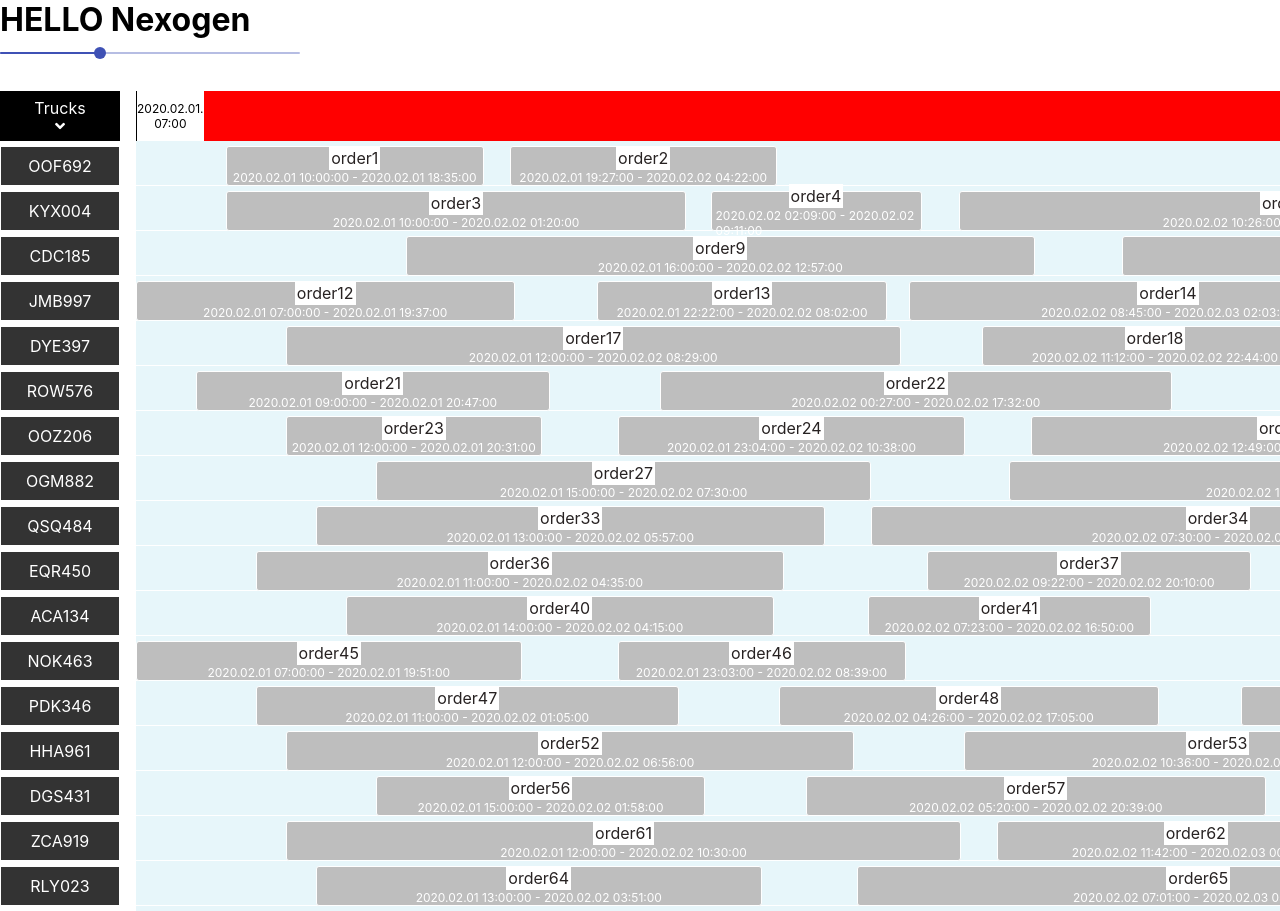
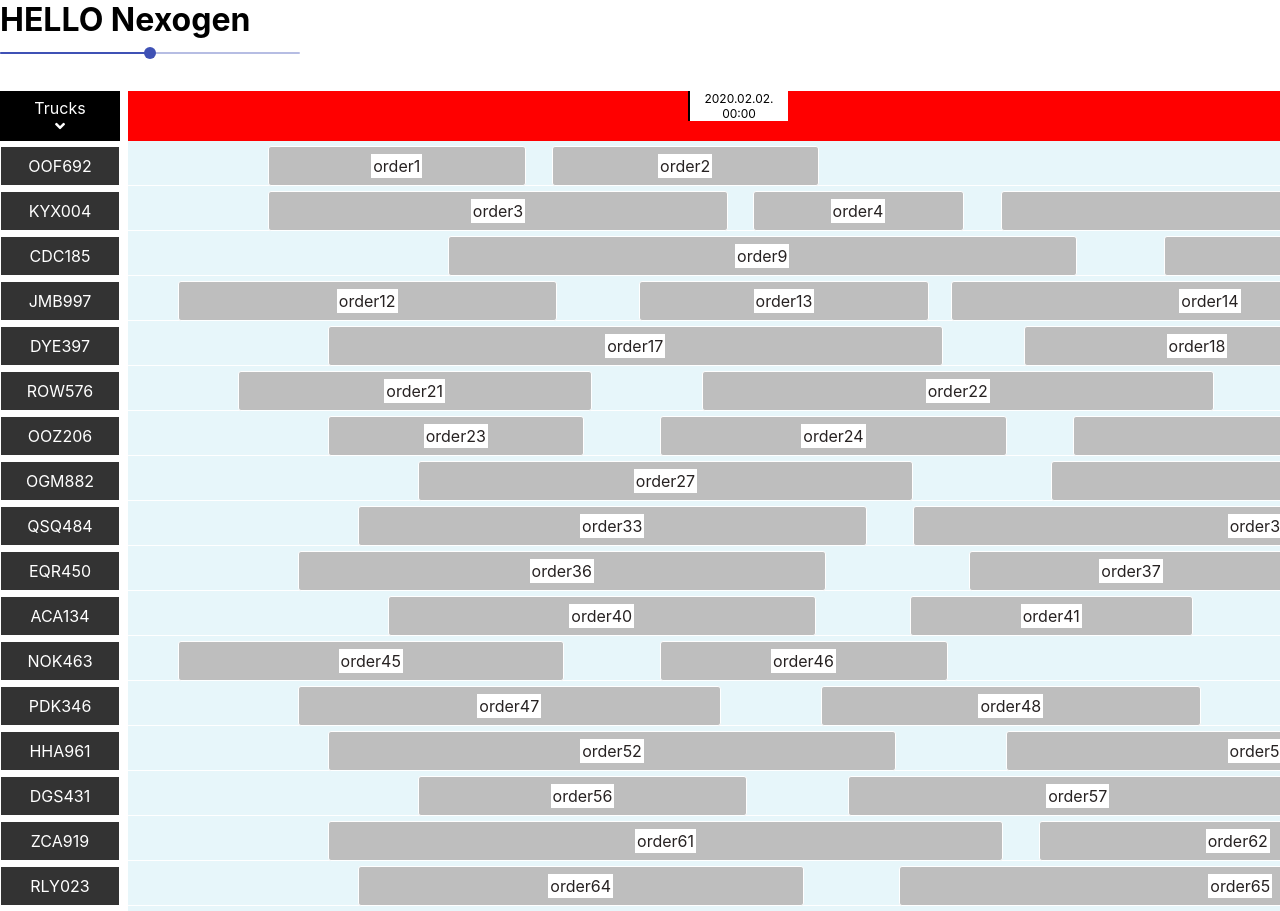
Before and after one commit to Freeride91/nexogen_trucks_task, a React (Create React App) app: page / in a window 1280 px wide. Built offline with nearby package versions, Linux system fonts and the light colour scheme.

Commit message:
variable pixelPerMinute in context

```diff
--- a/src/App.tsx
+++ b/src/App.tsx
@@ -41,20 +41,23 @@ function getLatestOrderEndDate(orders: Array<OrderType>): Date {
    return orderedEndDates[endDates.length - 1];
 }
 
+interface SizeState {
+   pixelsPerMinutes: number;
+};
+
+const initialState: SizeState = {
+   pixelsPerMinutes: defaults.pixelsPerMinutes,
+};
+export const SizeContext = React.createContext<SizeState>(initialState);
+
+
 function App() {
    const [trucksWithOrders, setTrucksWithOrders] = useState<TruckWithOrders[]>([]);
-   const [size, setSize] = useState<number>(300);
 
    const [startDate, setStartDate] = useState<Date>(getEarliestOrderStartDate(TrucksDataSource.orders));
    const [endDate, setEndDate] = useState<Date>(getLatestOrderEndDate(TrucksDataSource.orders));
    const [minutesRange, setMinutesRange] = useState(0);
-   // const [pixelsPerMinutes, setPixelsPerMinutes] = useState(0.5);
-
-   const handleSliderChange = (e, value) => {
-      if (value !== size) {
-         setSize(value as number);
-      }
-   };
+   const [pixelsPerMinutes, setPixelsPerMinutes] = useState<number>(defaults.pixelsPerMinutes);
 
    useEffect(() => {
       const trucksWithOrders = TrucksDataSource.trucks.map((truck: TruckType) => {
@@ -74,28 +77,32 @@ function App() {
 
       const minutesRange = Math.round((endDate!.getTime() - startDate!.getTime()) / 1000 / 60);
       setMinutesRange(minutesRange);
-
-      console.log(minutesRange / 60 / 24);
    }, []);
 
+   const handleSliderChange = (e, value) => {
+      if (value !== pixelsPerMinutes) {
+         setPixelsPerMinutes(value as number);
+      }
+   };
+
    return (
-      <div>
+      <SizeContext.Provider value={{ pixelsPerMinutes }}>
          <h1>HELLO Nexogen</h1>
          <ControlsWrapper>
-            <Slider min={200} max={500} step={5} value={size} onChange={handleSliderChange} />
+            <Slider min={0.2} max={0.8} step={0.1} value={pixelsPerMinutes} onChange={handleSliderChange} />
          </ControlsWrapper>
          <br />
 
          <MainContainer>
             <StyledTruckLabels>
-               <StyledTruckTitle width={defaults.truckLabelWidth}>
+               <StyledTruckTitle width={defaults.truckNameLabelWidth}>
                   <span>Trucks</span>
                   <i className="fas fa-angle-down"></i>
                </StyledTruckTitle>
 
                {trucksWithOrders.map((truckWithOrder, idx) => {
                   return (
-                     <StyledTruckLabel key={idx} labelWidth={defaults.truckLabelWidth}>
+                     <StyledTruckLabel key={idx} labelWidth={defaults.truckNameLabelWidth}>
                         {truckWithOrder.name}
                      </StyledTruckLabel>
                   );
@@ -103,13 +110,13 @@ function App() {
             </StyledTruckLabels>
 
             <StyledTimelineContainer>
-               <TimelineHeader width={minutesRange * defaults.pixelsPerMinutes} startDate={startDate} endDate={endDate} />
+               <TimelineHeader widthInMinutes={minutesRange} timelineStartDate={startDate} timelineEndDate={endDate} />
                {trucksWithOrders.map((truckData: TruckWithOrders, idx: number) => (
-                  <OrderLineComponent key={idx} assignedOrders={truckData.assignedOrders} width={size} startDate={startDate} endDate={endDate} />
+                  <OrderLineComponent key={idx} assignedOrders={truckData.assignedOrders} startDate={startDate} endDate={endDate} />
                ))}
             </StyledTimelineContainer>
          </MainContainer>
-      </div>
+      </SizeContext.Provider>
    );
 }
 
@@ -124,17 +131,27 @@ const MainContainer = styled.div`
 `;
 
 const StyledTruckLabels = styled.div`
-   margin-right: 4px;
+   margin-right: 8px;
 `;
 
-const StyledTruckLabel = styled.div<{ labelWidth?: number }>`
+const StyledTruckTitle = styled.div<{ width?: number }>`
+   background: black;
+   color: white;
+   display: flex;
+   flex-direction: column;
+   align-items: center;
+   justify-content: center;
+   height: ${defaults.headerHeight}px;
+   ${(props) => props.width && `width: ${props.width}px;`};
+`;
+
+const StyledTruckLabel = styled.div<{ labelWidth: number }>`
    display: flex;
    align-items: center;
    justify-content: center;
 
    flex-shrink: 0;
-   width: 100px;
-   width: ${(props) => props.labelWidth && `${props.labelWidth}px`};
+   width: ${(props) => props.labelWidth}px;
 
    height: 40px;
    background-color: #333;
@@ -149,15 +166,3 @@ const StyledTimelineContainer = styled.div`
    overflow-y: auto;
    overflow-x: auto;
 `;
-
-const StyledTruckTitle = styled.div<{ width?: number }>`
-   background: black;
-   color: white;
-   display: flex;
-   flex-direction: column;
-   align-items: center;
-   justify-content: center;
-   margin-right: 12px;
-   height: ${defaults.headerHeight}px;
-   ${(props) => props.width && `width: ${props.width}px;`};
-`;
--- a/src/assets/defaults.js
+++ b/src/assets/defaults.js
@@ -1,9 +1,14 @@
 export const defaults = {
-   truckLabelWidth: 120,
+   pixelsPerMinutes: 0.5,
 
    lineHeight: 40,
    lineGap: 5,
 
    headerHeight: 50,
-   pixelsPerMinutes: 0.5
+
+   truckNameLabelWidth: 120,
+   timelineHeaderDayLabelWidth: 100,
+
+   timeStartGutterMinutes: 100,
+   timeEndGutterMinutes: 100,
 };
--- a/src/components/OrderLineComponent.tsx
+++ b/src/components/OrderLineComponent.tsx
@@ -1,28 +1,29 @@
 import React from "react";
 import styled from "styled-components";
 import { defaults } from "../assets/defaults";
+import { format } from "date-fns";
+import { SizeContext } from "../App";
 
-const OrderLineComponent = ({ assignedOrders, width, startDate, endDate }) => {
+const OrderLineComponent = ({ assignedOrders, startDate, endDate }) => {
+   const { pixelsPerMinutes: pixPerMin } = React.useContext(SizeContext);
+   console.log("RERENDER order");
    return (
       <StyledOrderLine>
-         {assignedOrders.map((order, index) => {
+         {assignedOrders.map((order) => {
             const order_fromDate = new Date(order.from);
             const order_toDate = new Date(order.to);
 
             const minuteDifferenceFromStart = Math.round((order_fromDate.getTime() - startDate.getTime()) / 1000 / 60);
             const minuteDuration = Math.round((order_toDate.getTime() - order_fromDate.getTime()) / 1000 / 60);
 
+            const posLeft = minuteDifferenceFromStart * pixPerMin + defaults.timeStartGutterMinutes * pixPerMin;
+            const orderWidth = minuteDuration * pixPerMin;
             return (
-               <StyledOrder
-                  key={order.id}
-                  posLeft={minuteDifferenceFromStart * defaults.pixelsPerMinutes}
-                  width={minuteDuration * defaults.pixelsPerMinutes}
-               >
+               <StyledOrder key={order.id} posLeft={posLeft} width={orderWidth}>
                   <div className="head">{order.id}</div>
-                  <div className="dates">
-                     {/* {minuteDuration} */}
-                     {order.from} - {order.to}
-                  </div>
+                  {/* <div className="dates">
+                     {format(order_fromDate, "MM.dd. HH:mm")} - {format(order_toDate, "MM.dd. HH:mm")}
+                  </div> */}
                </StyledOrder>
             );
          })}
@@ -43,15 +44,25 @@ const StyledOrderLine = styled.div`
    position: relative;
 `;
 
-const StyledOrder = styled.div<{ width?: number; posLeft: number }>`
+interface ItemProps {
+   posLeft: number;
+   width: number;
+}
+
+const StyledOrder = styled.div.attrs<ItemProps>(
+   (props) => ({
+      style: {
+         left: props.posLeft + "px",
+         width: props.width + "px"
+      }
+   })
+)<ItemProps>`
    display: flex;
    align-items: center;
    justify-content: center;
    flex-direction: column;
 
    position: absolute;
-   left: ${(props) => props.posLeft}px;
-   width: ${(props) => props.width}px;
 
    height: 40px;
 
--- a/src/components/TimelineHeader.tsx
+++ b/src/components/TimelineHeader.tsx
@@ -1,15 +1,42 @@
 import React from "react";
 import styled from "styled-components";
 import { defaults } from "../assets/defaults";
-import { format } from "date-fns";
+import { format, eachDayOfInterval, differenceInMinutes } from "date-fns";
+import { SizeContext } from "../App";
 
-const TimelineHeader = ({ width, startDate, endDate }) => {
+type DateWithStartMinute = {
+   dayStartDate: Date;
+   minutesPosition: number;
+};
+
+const TimelineHeader = ({ widthInMinutes, timelineStartDate, timelineEndDate }) => {
+   const { pixelsPerMinutes: pixPerMin } = React.useContext(SizeContext);
+
+   const eachDayStartDate: Array<Date> = eachDayOfInterval({ start: timelineStartDate, end: timelineEndDate });
+   // removing the first one since it's before the beginning of the timeline
+   eachDayStartDate.splice(0, 1);
+
+   let eachDayStartDescriptor: Array<DateWithStartMinute> = eachDayStartDate.map((dayStartDate) => {
+      const minute: number = differenceInMinutes(dayStartDate, timelineStartDate);
+      return {
+         dayStartDate,
+         minutesPosition: minute,
+      };
+   });
+
+   const fullHeaderWidth = widthInMinutes * pixPerMin + defaults.timeStartGutterMinutes * pixPerMin + defaults.timeEndGutterMinutes * pixPerMin + defaults.timelineHeaderDayLabelWidth;
+
    return (
-      <StyledHeader width={width}>
-         <DividerWithLabel>
-            <span>{format(startDate, "yyyy.MM.dd.")}</span>
-            <span>{format(startDate, "HH:mm")}</span>
-         </DividerWithLabel>
+      <StyledHeader width={fullHeaderWidth}>
+         {eachDayStartDescriptor.map((dayStart) => {
+            const posLeft = dayStart.minutesPosition * pixPerMin + defaults.timeStartGutterMinutes * pixPerMin;
+            return (
+               <DayLabel posLeft={posLeft}>
+                  <span>{format(dayStart.dayStartDate, "yyyy.MM.dd. ")}</span>
+                  <span>{format(dayStart.dayStartDate, "HH:mm")}</span>
+               </DayLabel>
+            );
+         })}
       </StyledHeader>
    );
 };
@@ -21,9 +48,13 @@ const StyledHeader = styled.div<{ width?: number }>`
    background: red;
    height: ${defaults.headerHeight}px;
    ${(props) => props.width && `width: ${props.width}px;`};
+
+   position: relative;
 `;
 
-const DividerWithLabel = styled.div`
+const DayLabel = styled.div<{ posLeft: number }>`
+   position: absolute;
+
    background: white;
    color: black;
    font-size: 12px;
@@ -33,5 +64,8 @@ const DividerWithLabel = styled.div`
    flex-direction: column;
 
    align-items: center;
-   border-left: 1px solid black;
+   border-left: 2px solid black;
+
+   left: ${(props) => props.posLeft}px;
+   width: ${defaults.timelineHeaderDayLabelWidth}px;
 `;
```
Also changed, not shown: 1 other file (tests, documents, lock files or other folders).
